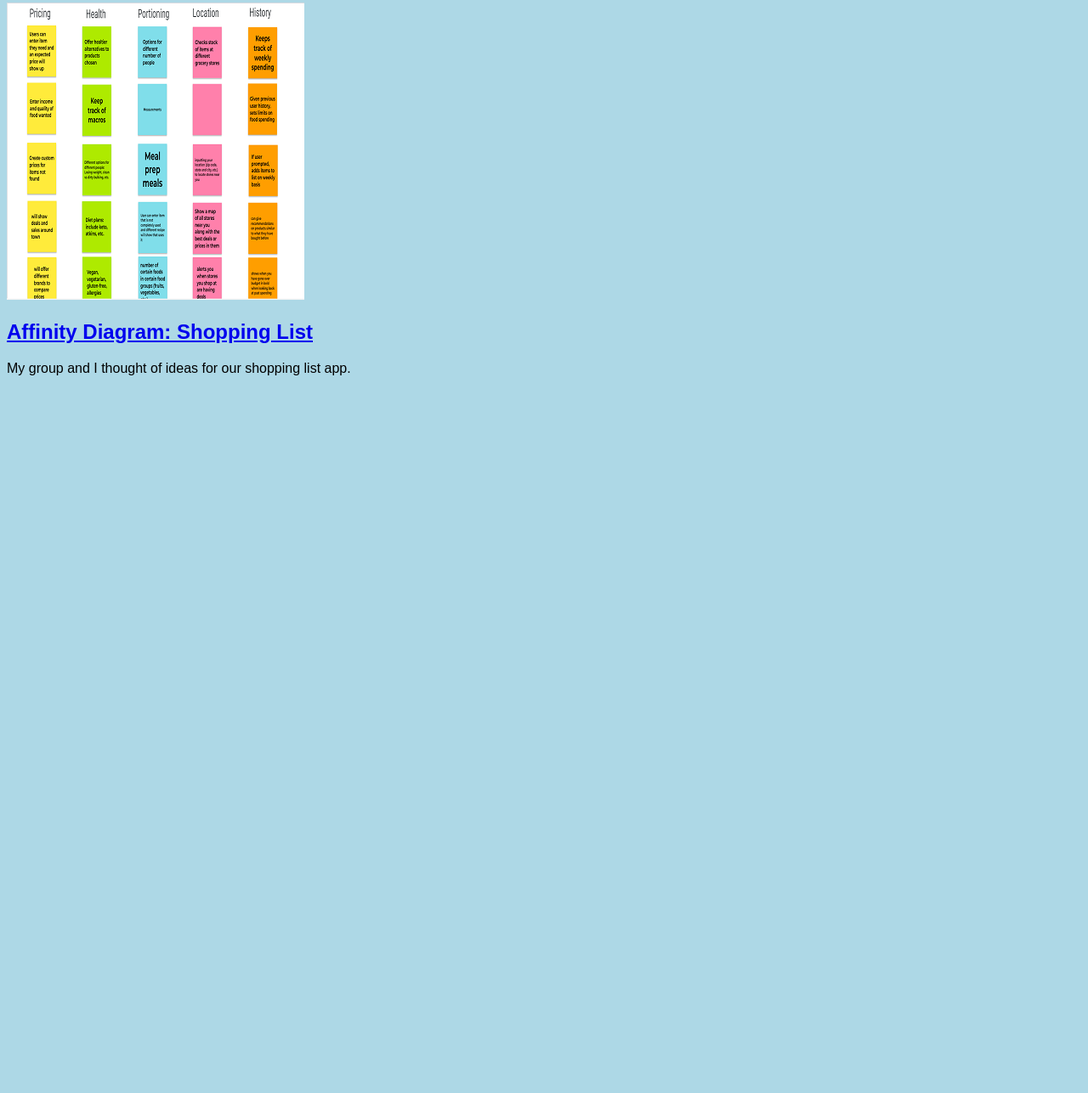
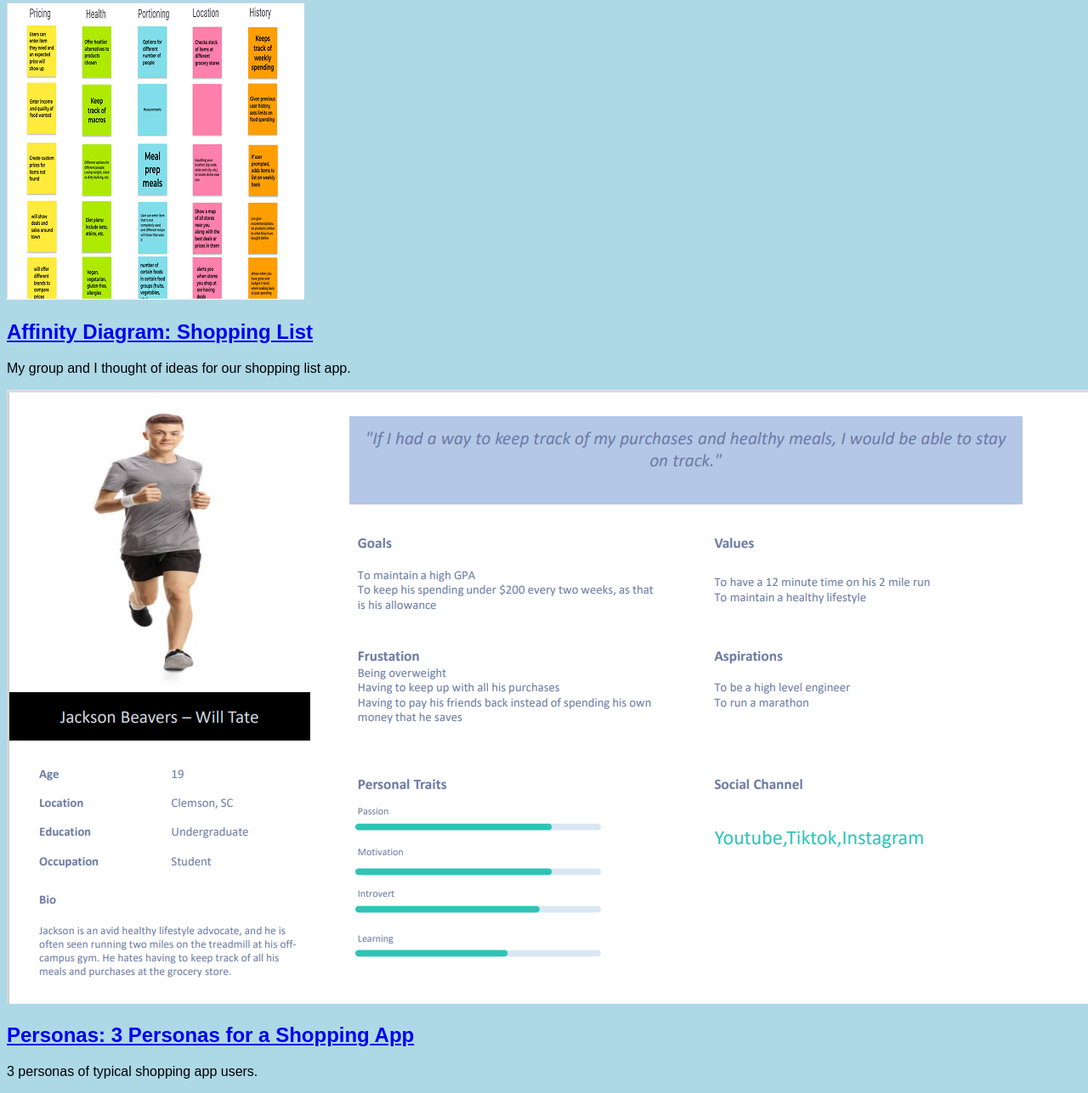
Before and after one commit to whtate/whtate.github.io, a plain HTML site: page index.html in a window 1280 px wide. Shown: the part 533-1820 px from the top of the page at 85% size. Before the commit the page ends 992 px from the top, so only its background shows below. Drawn offline with Linux system fonts and the light colour scheme.

Commit message:
Add files via upload

```diff
--- a/index.html
+++ b/index.html
@@ -29,5 +29,16 @@
                 </p>
             </section>
         </section>
+
+        <!--Persona Assignment-->
+        <section class="assignment">
+            <a href="Files/Personas.pdf"><img src="Images/Personas.PNG"></a>
+            </section class="ass-details">
+                <a href="Files/Personas.pdf"><h2>Personas: 3 Personas for a Shopping App</h2></a>
+                <p>
+                    3 personas of typical shopping app users.
+                </p>
+            </section>
+        </section>
     </body>
 </html>
```
Also changed, not shown: Images/Personas.PNG (added), 1 other file.
